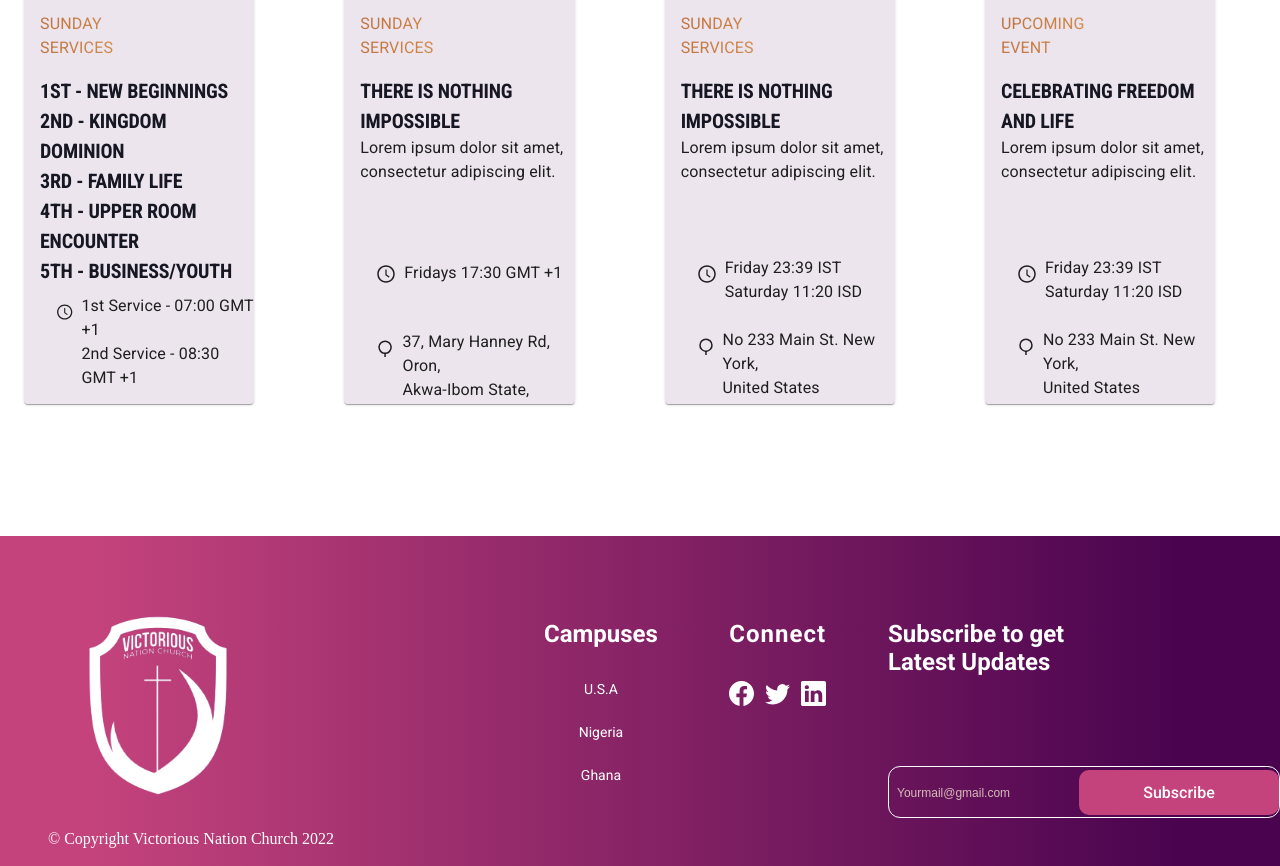
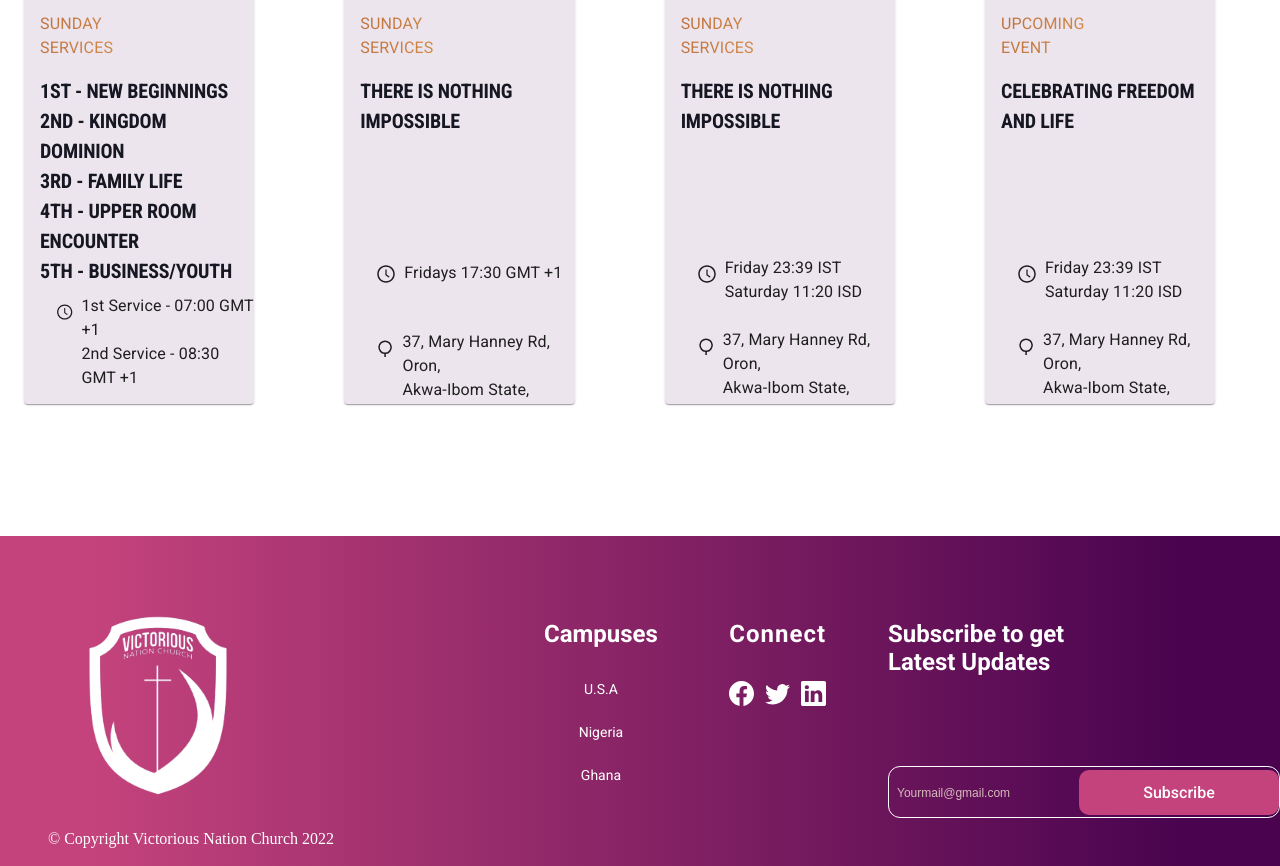
Before and after one commit to Hunchojoe19/VictoriousNation, a React (Create React App) app: page /nextpage in a window 1280 px wide. Shown: the part 2420-3286 px from the top of the page. Built offline with nearby package versions, Linux system fonts and the light colour scheme.

Commit message:
refactored

```diff
--- a/src/components/NextPage/Cards.jsx
+++ b/src/components/NextPage/Cards.jsx
@@ -234,7 +234,7 @@ const Cards = () => {
                           height: "20%",
                         }}
                       >
-                        Lorem ipsum dolor sit amet, consectetur adipiscing elit.
+                        {/* Lorem ipsum dolor sit amet, consectetur adipiscing elit. */}
                       </Typography>
                       <Typography
                         style={{
@@ -335,7 +335,7 @@ const Cards = () => {
                         height: "20%",
                       }}
                     >
-                      Lorem ipsum dolor sit amet, consectetur adipiscing elit.
+                      {/* Lorem ipsum dolor sit amet, consectetur adipiscing elit. */}
                     </Typography>
                     <Typography
                       style={{
@@ -382,8 +382,8 @@ const Cards = () => {
                           marginTop: ".5rem",
                         }}
                       >
-                        No 233 Main St. New York, <br />
-                        United States
+                        37, Mary Hanney Rd, Oron, <br />
+                        Akwa-Ibom State, Nigeria.
                       </Typography>
                     </Typography>
                   </div>
@@ -437,7 +437,7 @@ const Cards = () => {
                         height: "20%",
                       }}
                     >
-                      Lorem ipsum dolor sit amet, consectetur adipiscing elit.
+                      {/* Lorem ipsum dolor sit amet, consectetur adipiscing elit. */}
                     </Typography>
                     <Typography
                       style={{
@@ -484,8 +484,8 @@ const Cards = () => {
                           marginTop: ".5rem",
                         }}
                       >
-                        No 233 Main St. New York, <br />
-                        United States
+                        37, Mary Hanney Rd, Oron, <br />
+                        Akwa-Ibom State, Nigeria.
                       </Typography>
                     </Typography>
                   </div>
--- a/src/components/landing_page/Joseph.jsx
+++ b/src/components/landing_page/Joseph.jsx
@@ -57,7 +57,9 @@ const Joseph = () => {
             <div className="belief-card3"></div>
           </div>
         </Container>
-        <Footer />
+        <div style={{ marginTop: "3rem" }}>
+          <Footer />
+        </div>
       </div>
     </Box>
   );
--- a/src/components/landing_page/LandingPage.jsx
+++ b/src/components/landing_page/LandingPage.jsx
@@ -10,7 +10,6 @@ const styles = {
 };
 const LandingPage = () => {
   return (
-    <div>
     <Box sx={styles}>
       <div className="landingPage-holding">
         <div className="one"></div>
@@ -49,7 +48,6 @@ const LandingPage = () => {
         <Joseph />
       </div>
     </Box>
-    </div>
   );
 };
 
```
Lines whose indentation alone changed are shown as unchanged.
